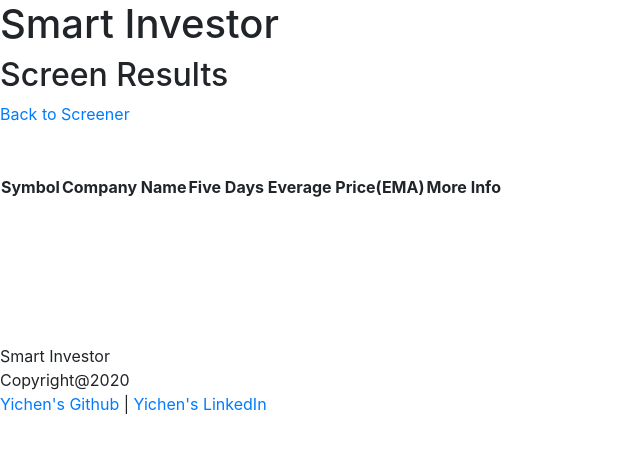
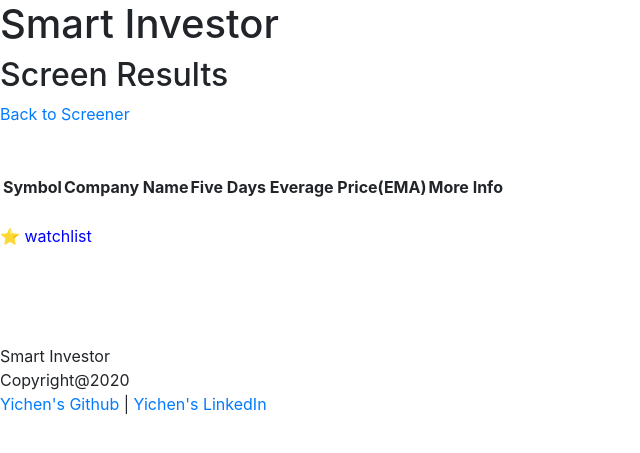
Before and after one commit to nancydyc/Smart-Investor-Beginner, a Flask app: page /pages in a window 1280 px wide. Shown: the top 453 px of the page, without its empty margins (0-640 px from the left). Run offline with Flask 2, Linux system fonts and the light colour scheme; the visitor is signed in with stand-in values (Sample User, id 1); data that the repository does not hold is empty; some libraries are stand-ins or nearby versions.

Commit message:
Add star icon in front of each row of screen result table, and a link to watchlist; Created watchlist template and route functions

```diff
--- a/server.py
+++ b/server.py
@@ -273,10 +273,22 @@ def more_result_pages():
 
 ####################################2.0 feature################################
 
-@app.route('/compare')
-def compare_stocks():
-    """Compare two-three companies at a time on key data and company fundamentals."""
-    return render_template("compare.html")
+@app.route('/watchlist')
+def show_watchlist():
+    """Show the watchlist."""
+    return render_template("watchlist.html")
+
+
+@app.route('/watchlist/<symbol>')
+def edit_watchlist():
+    """Add stock id to the watchlist when user clicks the star icon;
+       remove the stock id when user re-clicks."""
+
+    # if stock id exists in the watchlist table in the database , remove it;
+    # else add the stock id to the watchlist table.
+
+    # commit each change
+    return "200"
 
 
 @app.route('/login')
--- /dev/null
+++ b/static/style.css
@@ -0,0 +1,7 @@
+.star:active {
+    color: yellow;
+}
+
+.star2 {
+    color:blue;
+}
--- a/templates/base.html
+++ b/templates/base.html
@@ -3,9 +3,11 @@
 <head>
   <title>Smart Investor</title>
   <link rel="stylesheet" href="https://stackpath.bootstrapcdn.com/bootstrap/4.3.1/css/bootstrap.min.css" integrity="sha384-ggOyR0iXCbMQv3Xipma34MD+dH/1fQ784/j6cY/iJTQUOhcWr7x9JvoRxT2MZw1T" crossorigin="anonymous">
-  <!-- <script type="module">
-      import '@polymer/paper-item/paper-item.js';
-  </script> -->
+  <link rel="stylesheet"
+        href="/static/style.css">
+  <script src="https://cdn.jsdelivr.net/npm/popper.js@1.16.0/dist/umd/popper.min.js" integrity="sha384-Q6E9RHvbIyZFJoft+2mJbHaEWldlvI9IOYy5n3zV9zzTtmI3UksdQRVvoxMfooAo" crossorigin="anonymous"></script>
+  <script src="https://stackpath.bootstrapcdn.com/bootstrap/4.4.1/js/bootstrap.min.js" integrity="sha384-wfSDF2E50Y2D1uUdj0O3uMBJnjuUD4Ih7YwaYd1iqfktj0Uod8GCExl3Og8ifwB6" crossorigin="anonymous"></script>
+  <link rel="stylesheet" href="http://use.fontawesome.com/releases/v5.0.11/css/all.css">
   {% block head%}
 
   {% endblock %}
--- a/templates/result.html
+++ b/templates/result.html
@@ -12,15 +12,20 @@
 <table>
     <thead>
         <tr>
+            <th></th>
             <th>Symbol</th>
             <th>Company Name</th>
             <th>Five Days Everage Price(EMA)</th>
             <th>More Info</th>
         </tr>
+
         {% for data in result.items %}
         <tr>
+            <th><i class="far fa-star"></i></th>
             <th>{{ data.stock_id }}</th>
+
             <th>{{ data.company_name }}</th>
+
             <th>{{ '%0.2f' | format(data.weekly_ave_price | float) }}</th>
             <th>
                 <a href="/">Chart</a>
@@ -29,7 +34,18 @@
         </tr>
         {% endfor %}
     </thead>
-</table></br></br></br>
+</table></br>
+
+<a class="star2" href="/watchlist">⭐ watchlist</a>
+<!-- <div>
+    <paper-button><iron-icon icon="check"></iron-icon>link</paper-button>
+    <paper-button raised><iron-icon icon="file-download"></iron-icon>raised</paper-button>
+    <paper-button toggles raised><iron-icon icon="favorite"></iron-icon>toggles</paper-button>
+    <paper-button disabled><iron-icon icon="block"></iron-icon>disabled</paper-button>
+</div> -->
+
+
+</br></br>
 
 {# iter_pages offers the range of total pages #}
 {% for page_num in result.iter_pages(left_edge=1, left_current=1, right_current=2, right_edge=1) %}
```
Also changed, not shown: templates/compare.html (deleted, +0 -9 lines), templates/watchlist.html (added, +23 -0 lines), package-lock.json (added).
